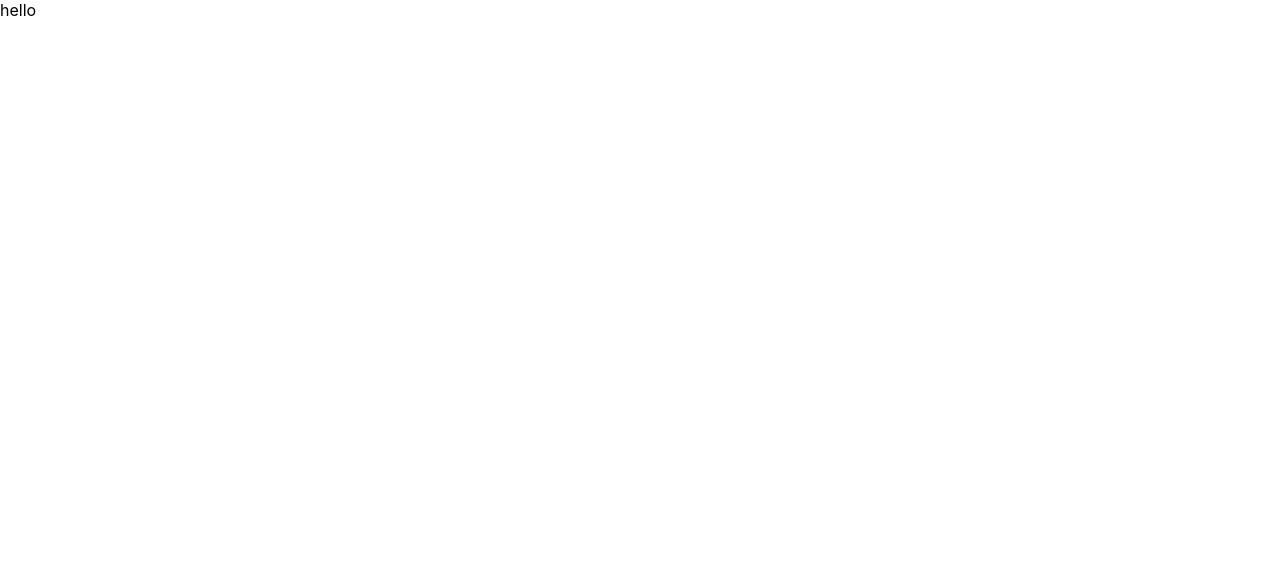
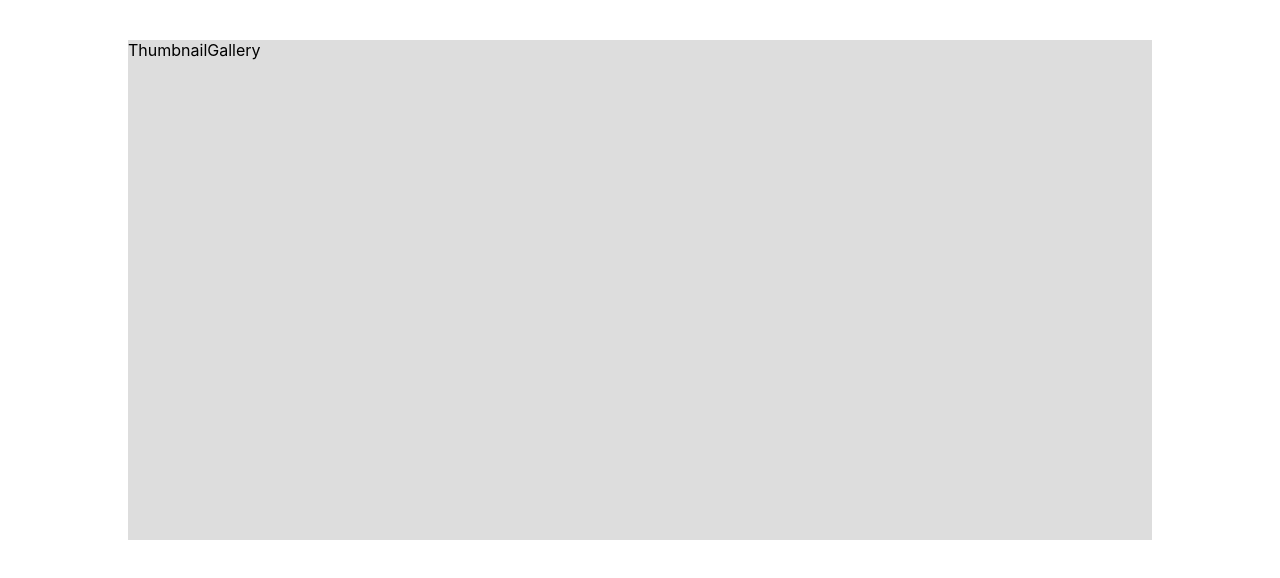
Before and after one commit to jjcav84/thumbnail-gallery, a React (Create React App) app: page / in a window 1280 px wide. Shown: the top 578 px of the page. Built offline with nearby package versions, Linux system fonts and the light colour scheme; the HTML template or start-up script is replaced by a standard one.

Commit message:
centered gray thumbnail box

```diff
--- a/src/App.js
+++ b/src/App.js
@@ -1,10 +1,11 @@
 import React, { Component } from 'react'
+import ThumbnailGallery from './components/thumbnail-gallery'
 
 export default class App extends Component {
     render() {
         return (
             <div>
-                hello
+                <ThumbnailGallery />
             </div>
         )
     }
--- /dev/null
+++ b/src/components/thumbnail-gallery/index.js
@@ -0,0 +1,18 @@
+import React, { Component } from 'react'
+
+export default class ThumbnailGallery extends Component {
+    render() {
+        return (
+            <div style={thumbnailGalleryStyles}>
+                ThumbnailGallery
+            </div>
+        )
+    }
+}
+
+const thumbnailGalleryStyles = {
+    background: '#ddd',
+    height: '500px',
+    width: '1024px',
+    margin: '40px auto'
+}
```
